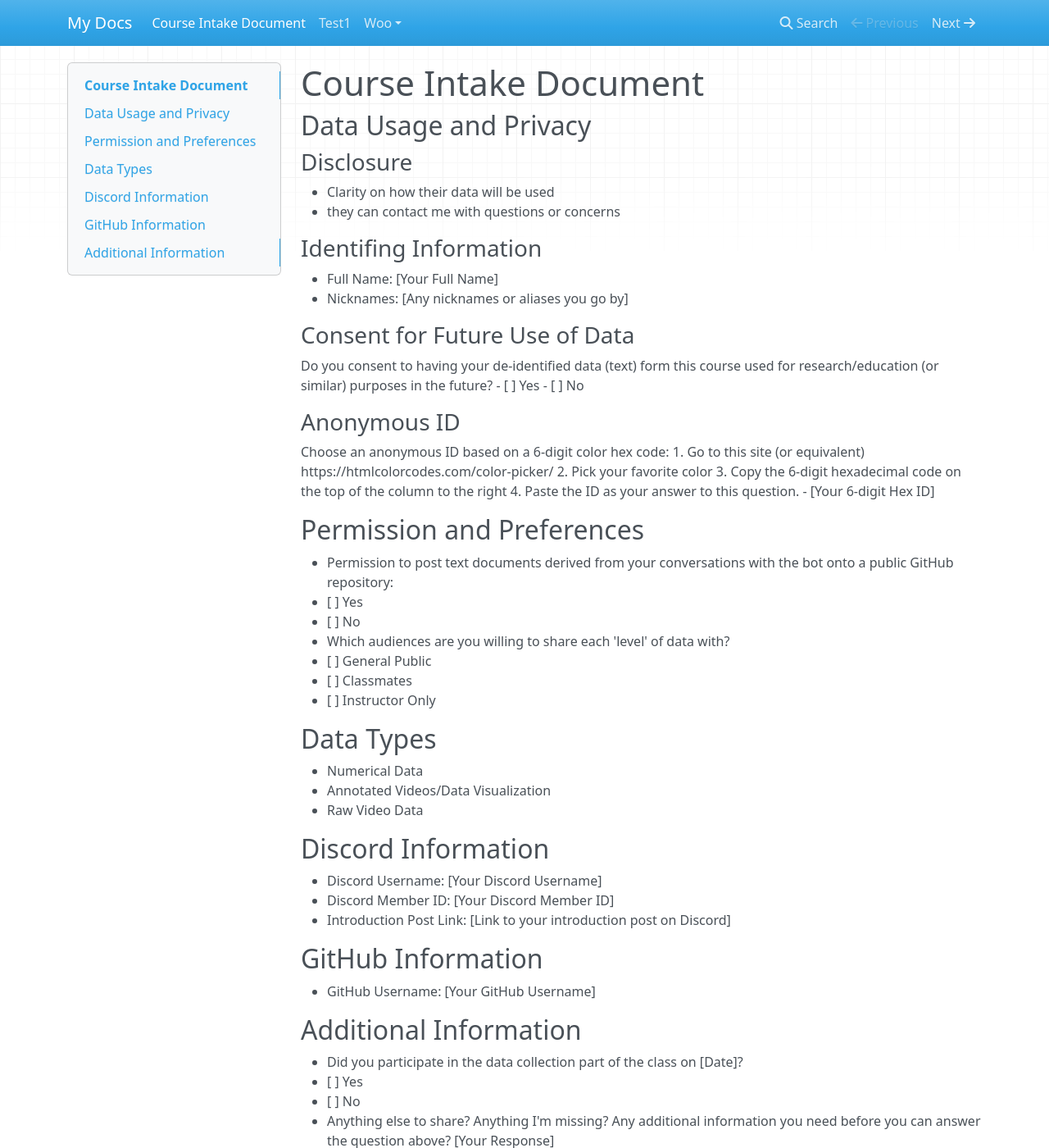
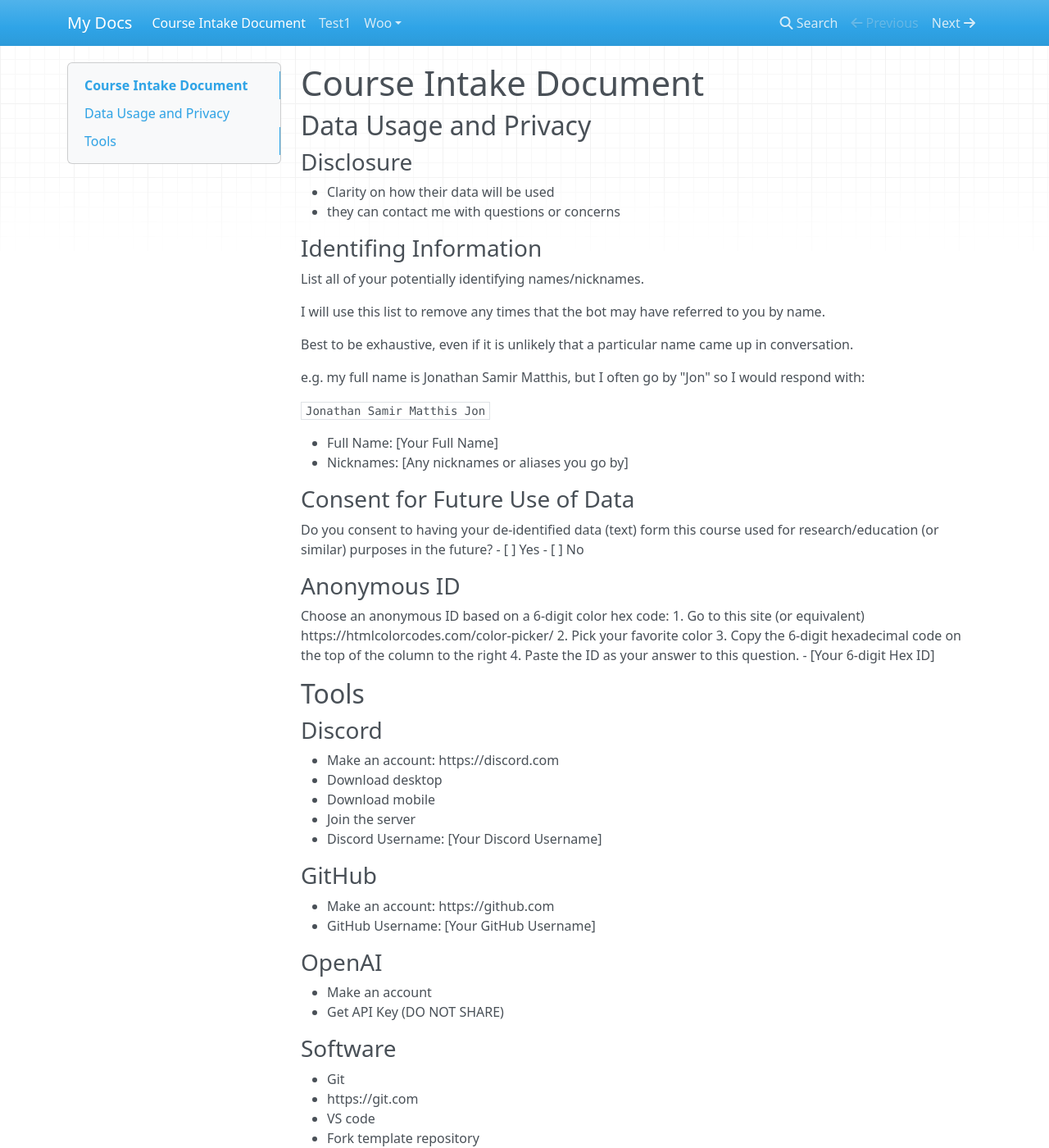
Before and after one commit to HumanMovementNeuroscience/capstone, an MkDocs documentation site: the page built from docs/2024-capstone-intake-survey.md, in a window 1280 px wide and 1400 px high. Shown: the whole window at 82% size. Built offline with MkDocs 1.6.1, drawn with Linux system fonts in a browser that asks for light colours; nearby versions of some CDN libraries; some of the changed text lies outside the part shown.

Commit message:
Jan 10, 2024, 3:29 PM

```diff
--- a/docs/2024-capstone-intake-survey.md
+++ b/docs/2024-capstone-intake-survey.md
@@ -4,13 +4,26 @@
 ### Disclosure
 - Clarity on how their data will be used
 - they can contact me with questions or concerns
+
 ### Identifing Information
+List all of your potentially identifying names/nicknames.
+
+I will use this list to remove any times that the bot may have referred to you by name.
+
+Best to be exhaustive, even if it is unlikely that a particular name came up in conversation.
+
+e.g. my full name is Jonathan Samir Matthis, but I often go by "Jon" so I would respond with:
+
+`Jonathan Samir Matthis Jon`
+
 - Full Name: [Your Full Name]
 - Nicknames: [Any nicknames or aliases you go by]
+
 ### Consent for Future Use of Data
 Do you consent to having your de-identified data (text) form this course used for research/education (or similar) purposes in the future?
 - [ ] Yes
 - [ ] No
+
 ### Anonymous ID
 Choose an anonymous ID based on a 6-digit color hex code:
 1. Go to this site (or equivalent) https://htmlcolorcodes.com/color-picker/
@@ -19,30 +32,27 @@ Choose an anonymous ID based on a 6-digit color hex code:
 4. Paste the ID as your answer to this question.
 - [Your 6-digit Hex ID]
 
-## Permission and Preferences
-- Permission to post text documents derived from your conversations with the bot onto a public GitHub repository:
-  - [ ] Yes
-  - [ ] No
-- Which audiences are you willing to share each 'level' of data with?
-  - [ ] General Public
-  - [ ] Classmates
-  - [ ] Instructor Only
+## Tools
 
-## Data Types
-- Numerical Data
-- Annotated Videos/Data Visualization
-- Raw Video Data
+### Discord
+- Make an account: https://discord.com
+  - Download desktop
+  - Download mobile
+- Join the server
+- Discord Username: [Your Discord Username]
 
-## Discord Information
-- Discord Username: [Your Discord Username]
-- Discord Member ID: [Your Discord Member ID]
-- Introduction Post Link: [Link to your introduction post on Discord]
-
-## GitHub Information
+### GitHub
+- Make an account: https://github.com
 - GitHub Username: [Your GitHub Username]
 
-## Additional Information
-- Did you participate in the data collection part of the class on [Date]?
-  - [ ] Yes
-  - [ ] No
-- Anything else to share? Anything I'm missing? Any additional information you need before you can answer the question above? [Your Response]
+### OpenAI
+- Make an account
+- Get API Key (DO NOT SHARE)
+
+### Software
+- Git
+  - https://git.com
+- VS code
+  - Fork template repository
+- Obsidian
+  - https://obsidian.md
```
